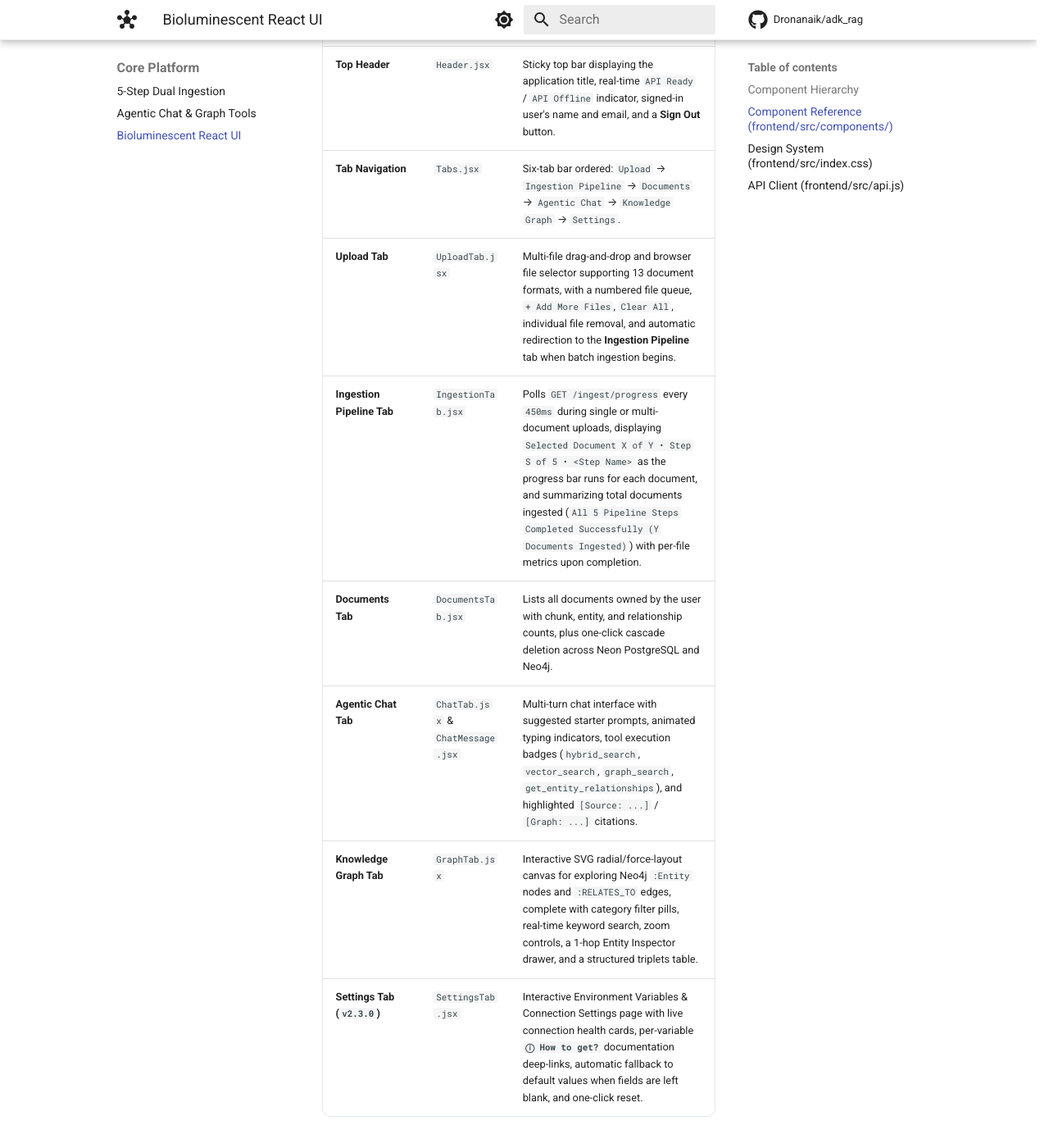
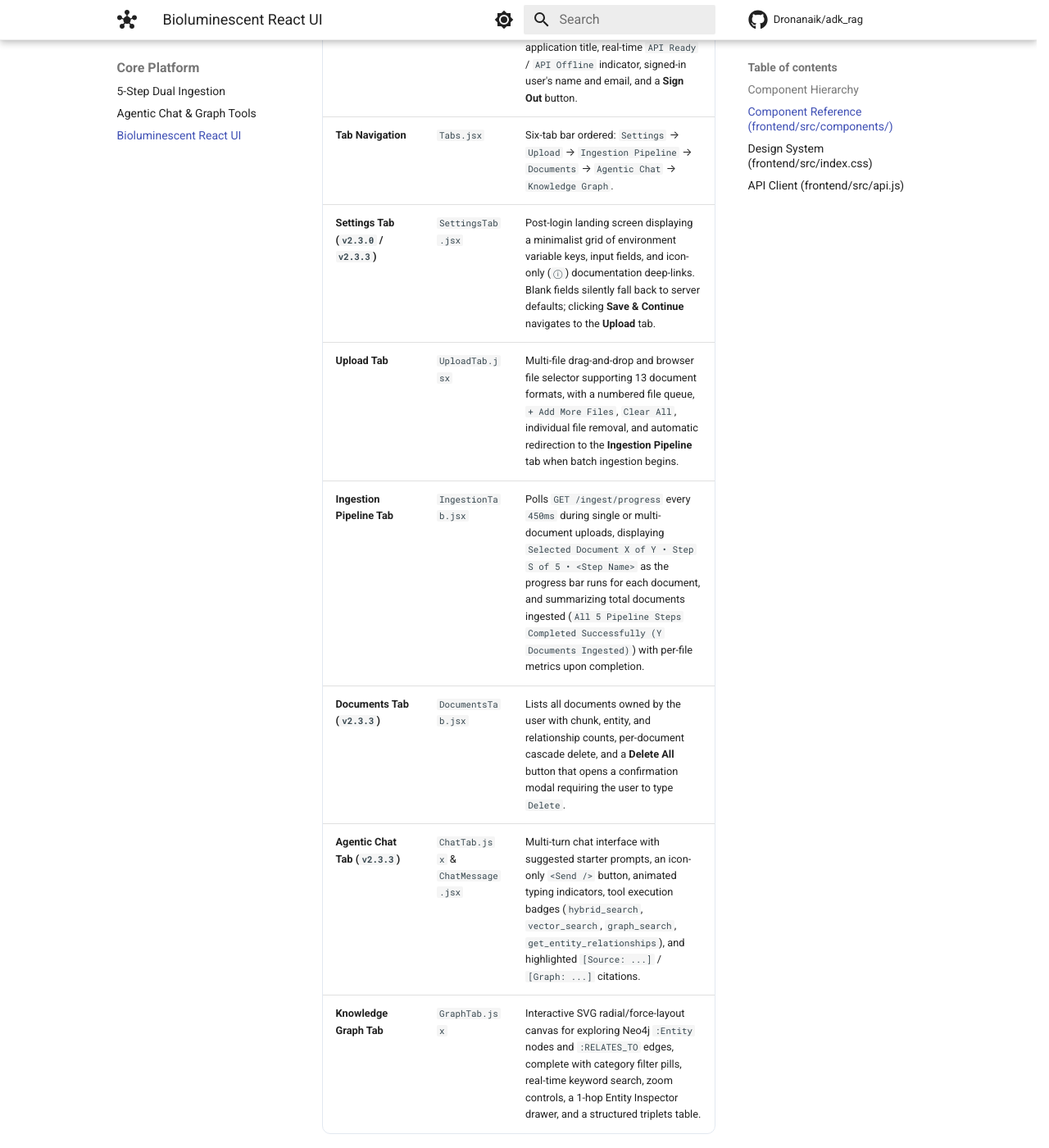
Before and after one commit to Dronanaik/adk_rag, an MkDocs documentation site: the page built from docs/FRONTEND.md, in a window 1280 px wide and 1400 px high, scrolled down 1055 px. Shown: the whole window at 82% size. Built offline with MkDocs 1.6.1 and Material for MkDocs 9.7.7, drawn with Linux system fonts in a browser that asks for light colours; comment, search, counter and statistics services are not loaded; some of the changed text lies outside the part shown.

Commit message:
feat(v2.3.3): Delete All confirmation modal, Docling vision image extraction, icon-only chat send, and E2E docs

````diff
--- a/docs/FRONTEND.md
+++ b/docs/FRONTEND.md
@@ -11,13 +11,13 @@
     Main["main.jsx"] --> App["App.jsx (Root Auth & Tab State)"]
     App -->|Unauthenticated| AuthModal["UserIdModal.jsx (Neon PostgreSQL Sign In / Create Account)"]
     App -->|Authenticated| Header["Header.jsx (Status Pill, User Profile, Sign Out)"]
-    App -->|Authenticated| Tabs["Tabs.jsx (5-Tab Navigation Bar)"]
-    Tabs --> T1["1. UploadTab.jsx (Drag & Drop File Upload)"]
-    Tabs --> T2["2. IngestionTab.jsx (Live 5-Step Progress & DB Metrics)"]
-    Tabs --> T3["3. DocumentsTab.jsx (Document List & Cascade Delete)"]
-    Tabs --> T4["4. ChatTab.jsx + ChatMessage.jsx (Agentic Chat with Tool Badges & Citations)"]
-    Tabs --> T5["5. GraphTab.jsx (Interactive SVG Neo4j Knowledge Graph)"]
-    Tabs --> T6["6. SettingsTab.jsx (Environment Variables, Info Docs Links & Default Fallback)"]
+    App -->|Authenticated| Tabs["Tabs.jsx (6-Tab Navigation Bar)"]
+    Tabs --> T0["1. SettingsTab.jsx (Minimalist Env Variables, Info Icon Links & Save & Continue)"]
+    Tabs --> T1["2. UploadTab.jsx (Drag & Drop Multi-File Upload)"]
+    Tabs --> T2["3. IngestionTab.jsx (Live 5-Step Progress & DB Metrics)"]
+    Tabs --> T3["4. DocumentsTab.jsx (Document List, Single Delete & Delete All Modal)"]
+    Tabs --> T4["5. ChatTab.jsx + ChatMessage.jsx (Agentic Chat with Icon-Only Send & Citations)"]
+    Tabs --> T5["6. GraphTab.jsx (Interactive SVG Neo4j Knowledge Graph)"]
 ```
 
 ---
@@ -26,15 +26,15 @@
 
 | Component | File | Description |
 |-----------|------|-------------|
-| **Authentication Screen** | `UserIdModal.jsx` | Full Sign In / Create Account interface backed by `/auth/login` and `/auth/signup` on Neon PostgreSQL, plus a **Configure Environment Variables & Connections** drawer for first-time setup. |
+| **Authentication Screen** | `UserIdModal.jsx` | Full Sign In / Create Account interface backed by `/auth/login` and `/auth/signup` on Neon PostgreSQL. |
 | **Top Header** | `Header.jsx` | Sticky top bar displaying the application title, real-time `API Ready` / `API Offline` indicator, signed-in user's name and email, and a **Sign Out** button. |
-| **Tab Navigation** | `Tabs.jsx` | Six-tab bar ordered: `Upload` → `Ingestion Pipeline` → `Documents` → `Agentic Chat` → `Knowledge Graph` → `Settings`. |
+| **Tab Navigation** | `Tabs.jsx` | Six-tab bar ordered: `Settings` → `Upload` → `Ingestion Pipeline` → `Documents` → `Agentic Chat` → `Knowledge Graph`. |
+| **Settings Tab (`v2.3.0` / `v2.3.3`)** | `SettingsTab.jsx` | Post-login landing screen displaying a minimalist grid of environment variable keys, input fields, and icon-only (`ⓘ`) documentation deep-links. Blank fields silently fall back to server defaults; clicking **Save & Continue** navigates to the **Upload** tab. |
 | **Upload Tab** | `UploadTab.jsx` | Multi-file drag-and-drop and browser file selector supporting 13 document formats, with a numbered file queue, `+ Add More Files`, `Clear All`, individual file removal, and automatic redirection to the **Ingestion Pipeline** tab when batch ingestion begins. |
 | **Ingestion Pipeline Tab** | `IngestionTab.jsx` | Polls `GET /ingest/progress` every `450ms` during single or multi-document uploads, displaying `Selected Document X of Y • Step S of 5 • <Step Name>` as the progress bar runs for each document, and summarizing total documents ingested (`All 5 Pipeline Steps Completed Successfully (Y Documents Ingested)`) with per-file metrics upon completion. |
-| **Documents Tab** | `DocumentsTab.jsx` | Lists all documents owned by the user with chunk, entity, and relationship counts, plus one-click cascade deletion across Neon PostgreSQL and Neo4j. |
-| **Agentic Chat Tab** | `ChatTab.jsx` & `ChatMessage.jsx` | Multi-turn chat interface with suggested starter prompts, animated typing indicators, tool execution badges (`hybrid_search`, `vector_search`, `graph_search`, `get_entity_relationships`), and highlighted `[Source: ...]` / `[Graph: ...]` citations. |
+| **Documents Tab (`v2.3.3`)** | `DocumentsTab.jsx` | Lists all documents owned by the user with chunk, entity, and relationship counts, per-document cascade delete, and a **Delete All** button that opens a confirmation modal requiring the user to type `Delete`. |
+| **Agentic Chat Tab (`v2.3.3`)** | `ChatTab.jsx` & `ChatMessage.jsx` | Multi-turn chat interface with suggested starter prompts, an icon-only `<Send />` button, animated typing indicators, tool execution badges (`hybrid_search`, `vector_search`, `graph_search`, `get_entity_relationships`), and highlighted `[Source: ...]` / `[Graph: ...]` citations. |
 | **Knowledge Graph Tab** | `GraphTab.jsx` | Interactive SVG radial/force-layout canvas for exploring Neo4j `:Entity` nodes and `:RELATES_TO` edges, complete with category filter pills, real-time keyword search, zoom controls, a 1-hop Entity Inspector drawer, and a structured triplets table. |
-| **Settings Tab (`v2.3.0`)** | `SettingsTab.jsx` | Interactive Environment Variables & Connection Settings page with live connection health cards, per-variable **`ⓘ How to get?`** documentation deep-links, automatic fallback to default values when fields are left blank, and one-click reset. |
 
 ---
 
````
Also changed, not shown: docs/API.md (+21 -0 lines), docs/INGESTION.md (+9 -5 lines), docs/USER_GUIDE.md (+42 -18 lines), docs/assets/screenshots/01-auth-signin.png, docs/assets/screenshots/02-auth-signup.png, docs/assets/screenshots/02b-settings-env-vars.png (added), docs/assets/screenshots/03-upload-dropzone.png, docs/assets/screenshots/08b-documents-delete-all-modal.png (added), 11 other files.
